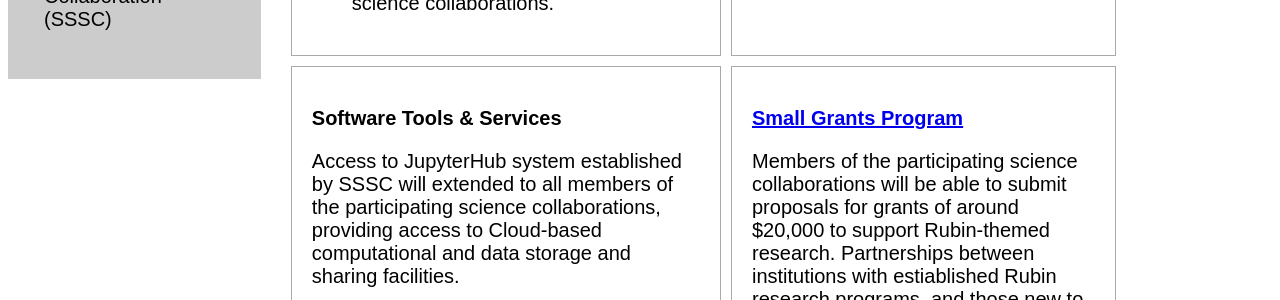
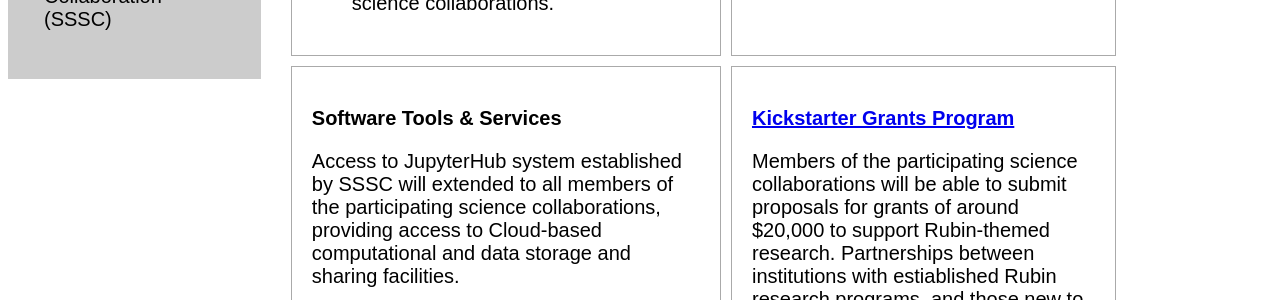
Before and after one commit to lsst-sci-prep/lsst-sci-prep.github.io, a Jekyll site: the page built from program_elements.html, in a window 1280 px wide. Shown: the part 1428-1728 px from the top of the page. Built offline with Jekyll 4.4.1, drawn with Linux system fonts in a browser that asks for light colours.

Commit message:
Renaming grants program element

```diff
--- a/program_elements.html
+++ b/program_elements.html
@@ -28,7 +28,7 @@ title: Program Elements
       computational and data storage and sharing facilities.
   </div>
   <div>
-  		<h3><a href="small_grants_program.html">Small Grants Program</a></h3>
+  		<h3><a href="kickstarter_grants_program.html">Kickstarter Grants Program</a></h3>
       Members of the participating science collaborations will be able to submit proposals
       for grants of around $20,000 to support Rubin-themed research.  Partnerships
       between institutions with estiablished Rubin research programs, and those
```
Also changed, not shown: kickstarter_grants.html (renamed from small_grants_program.html).
